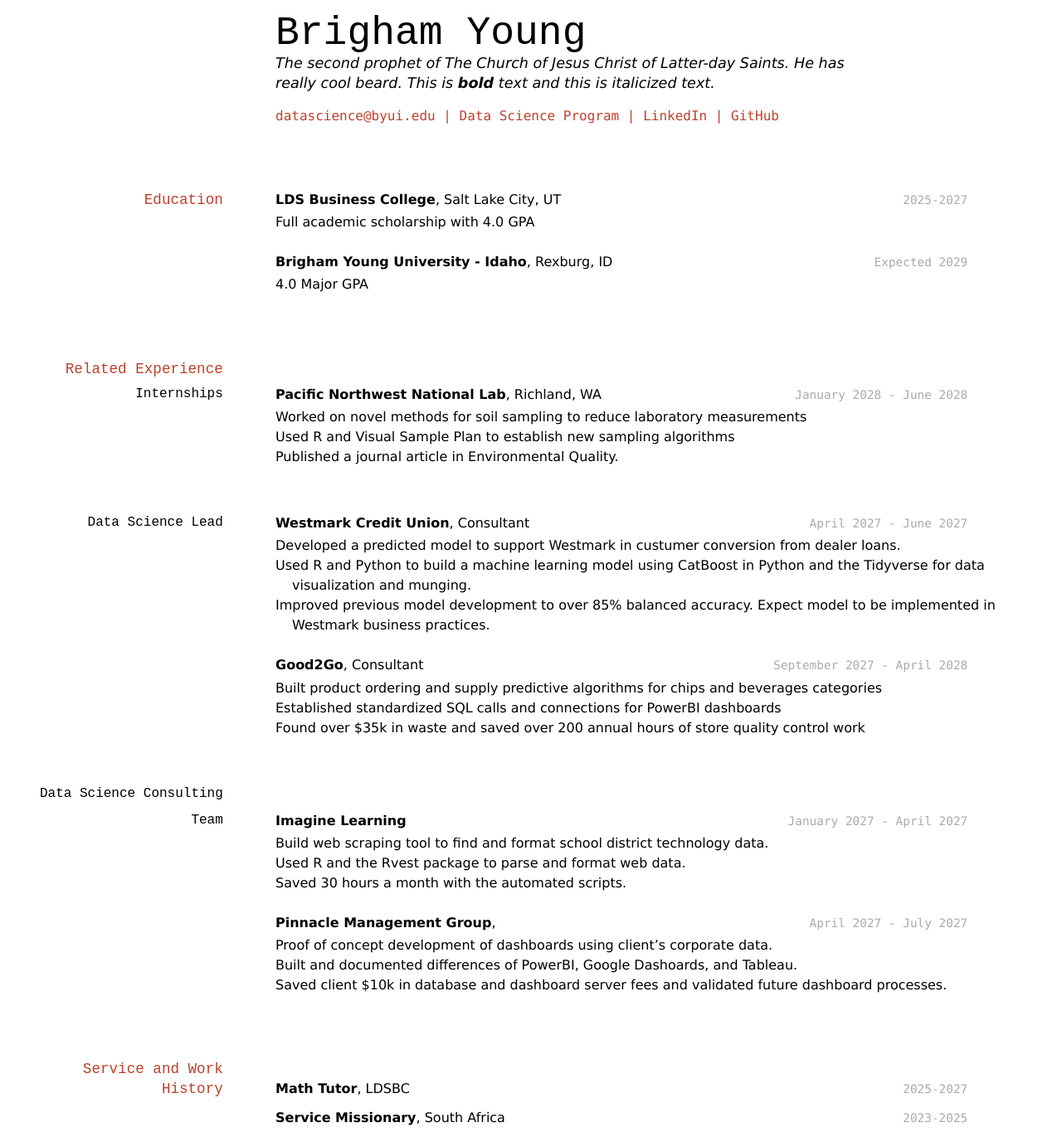
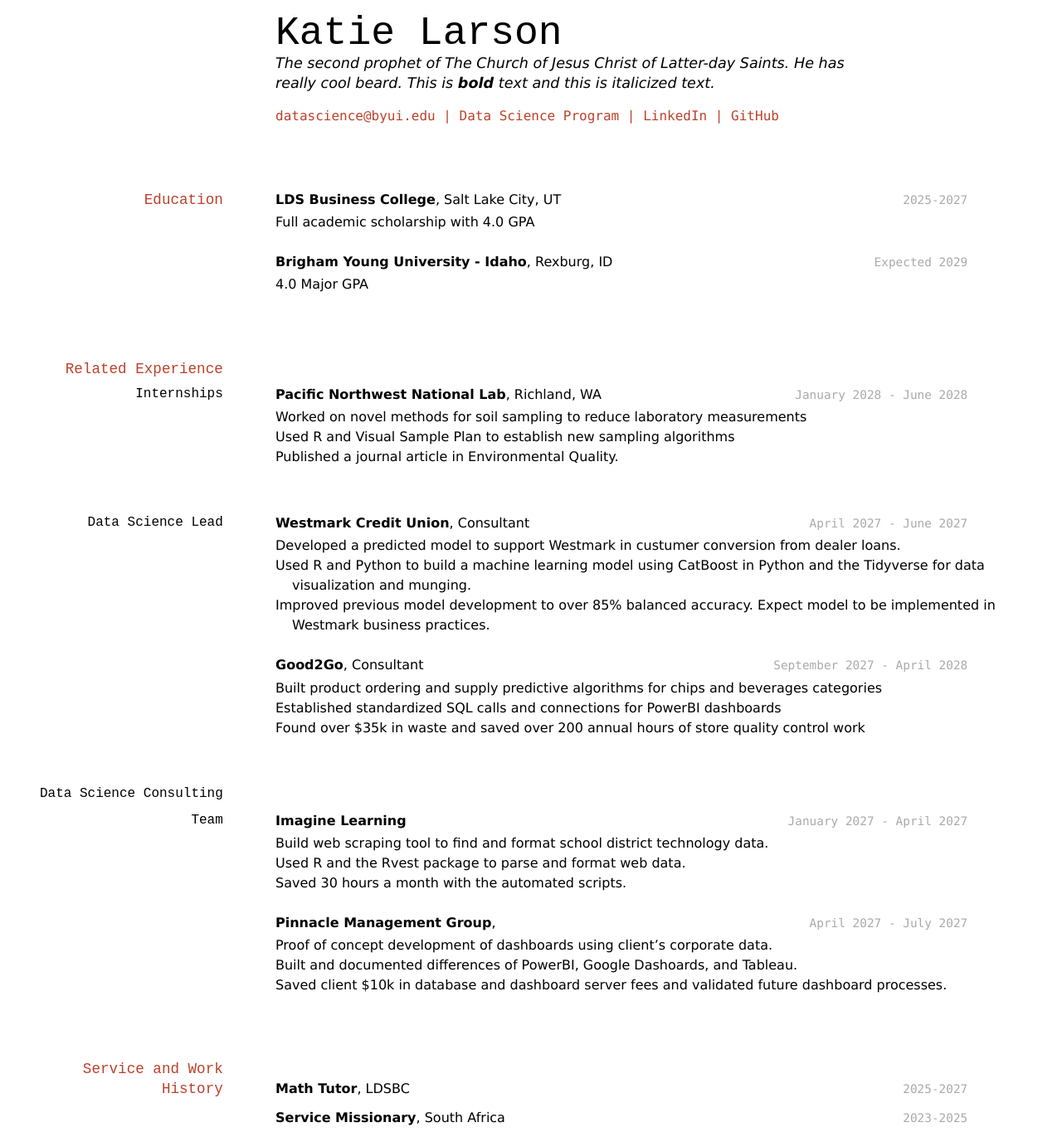
Before and after one commit to byuids-resumes/larson-resume, a Jekyll site: the page built from docs/index.md, in a window 1280 px wide. Shown: the whole page at 83% size. Built offline with Jekyll 4.4.1, drawn with Linux system fonts in a browser that asks for light colours.

Commit message:
Changed name.

```diff
--- a/docs/index.md
+++ b/docs/index.md
@@ -2,7 +2,7 @@
 layout: cv
 title: Brigham Young's Resume
 ---
-# Brigham Young
+# Katie Larson
 The second prophet of The Church of Jesus Christ of Latter-day Saints. He has really cool beard. This is **bold** text and this is *italicized* text.
 
 <div id="webaddress">
```
